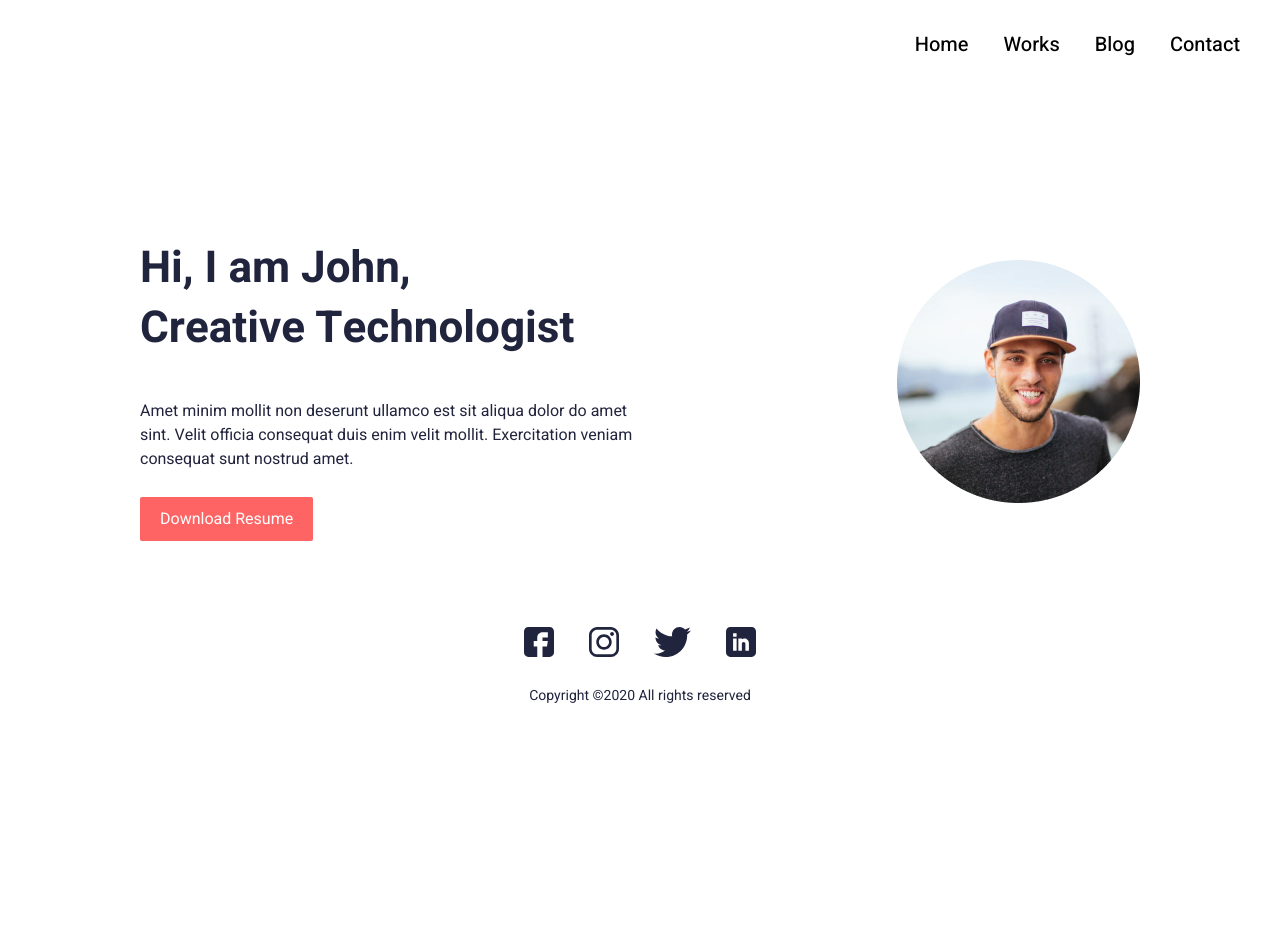
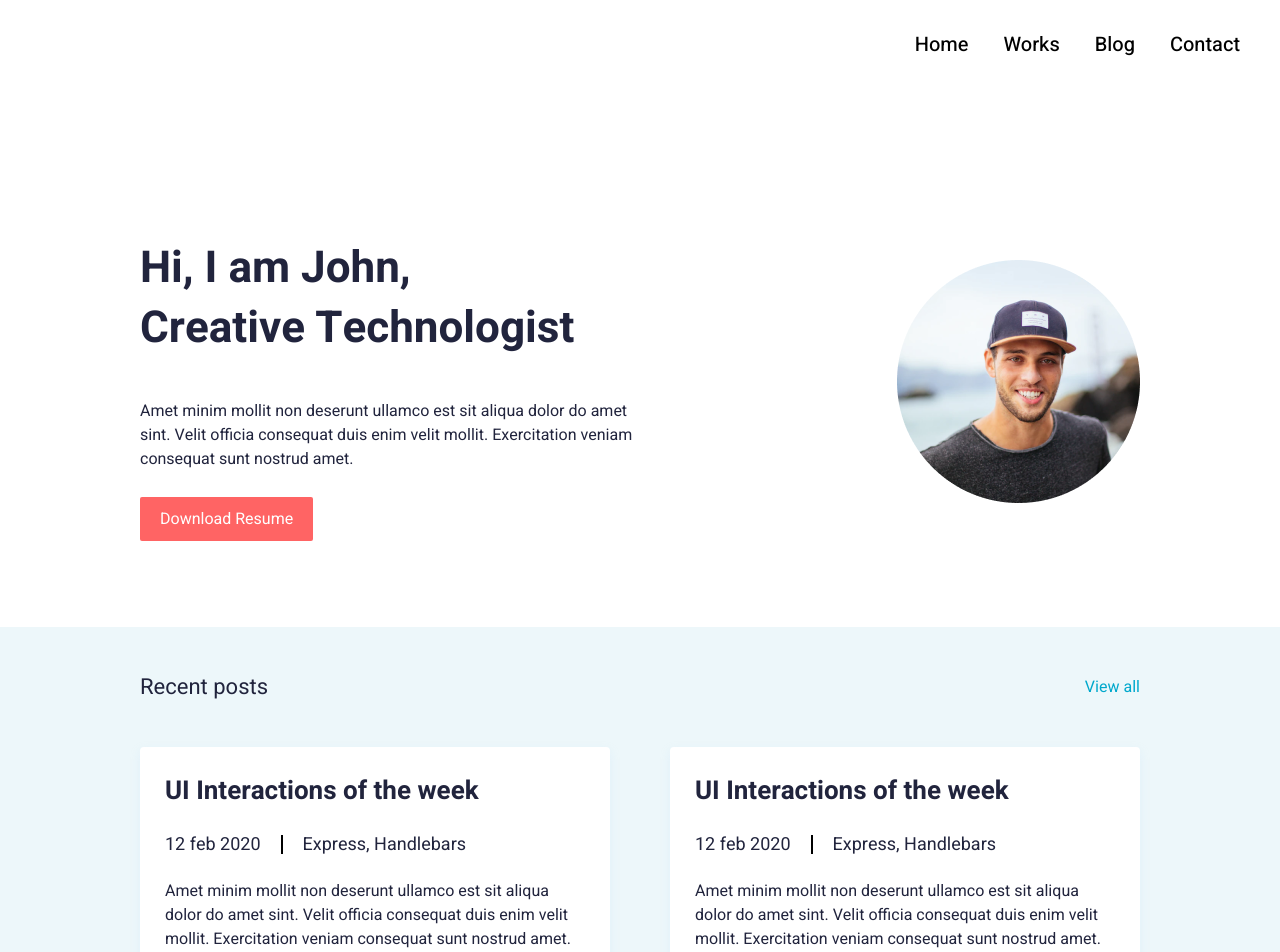
Before and after one commit to PosopDigit/react-blog-app, a React (Create React App) app: page / in a window 1280 px wide. Shown: the top 952 px of the page. Before the commit the page ends 800 px from the top, so only its background shows below. Built offline with nearby package versions, Linux system fonts and the light colour scheme.

Commit message:
RecentPosts

```diff
--- /dev/null
+++ b/src/components/LastBlogItem/LastBlogItem.jsx
@@ -0,0 +1,22 @@
+import styles from './LastBlogItem.module.scss'
+import { Link } from 'react-router-dom';
+
+const LastBlogItem = ({ title, date, type, descrip, id }) => {
+    return (
+        <div className={styles.LastBlogItem}>
+            <div className={styles.item__title}>
+                <Link to={`/blog/${id}`}><h2>{title}</h2></Link>
+            </div>
+            <div className={styles.item__type}>
+                <p className={styles.type__date}>{date}</p>
+                <div className={styles.type__line}></div>
+                <p className={styles.type__type}>{type}</p>
+            </div>
+            <div className={styles.descrip}>
+                <p className={styles.descrip__text}>{descrip}</p>
+            </div>
+        </div>
+    );
+}
+
+export default LastBlogItem;
--- /dev/null
+++ b/src/components/LastBlogItem/LastBlogItem.module.scss
@@ -0,0 +1,56 @@
+.LastBlogItem{
+    background: #FFFFFF;
+    box-shadow: 0px 4px 10px rgba(187, 225, 250, 0.25);
+    border-radius: 4px;
+    padding: 25px;
+    max-width: 420px;
+}
+.item__title{
+    a{
+        font-weight: 700;
+        font-size: 26px;
+        line-height: 38px;
+        text-decoration: none;
+        color: #21243D;
+        h2{
+            margin-bottom: 20px;
+        }
+    }
+}
+.item__type {
+    display: flex;
+    align-items: center;
+    margin-bottom: 20px;
+}
+
+.type__date {
+    font-weight: 400;
+    font-size: 18px;
+    line-height: 29px;
+    color: #21243D;
+    margin-right: 20px;
+}
+
+.type__line {
+    border: 1px solid #000000;
+    height: 17px;
+    margin-right: 20px;
+}
+
+.type__type {
+    font-weight: 400;
+    font-size: 18px;
+    line-height: 29px;
+    color: #21243D;
+}
+.descrip{
+}
+.descrip__text{
+    font-weight: 400;
+    font-size: 16px;
+    line-height: 24px;
+
+    /* Dark Color */
+
+    color: #21243D;
+}
--- /dev/null
+++ b/src/components/RecentPosts/RecentPosts.jsx
@@ -0,0 +1,34 @@
+import { Link } from 'react-router-dom';
+import LastBlogItem from '../LastBlogItem/LastBlogItem';
+import styles from './RecentPosts.module.scss';
+
+const RecentPosts = () => {
+  return (
+    <div className={styles.RecentPosts}>
+      <div className="container">
+        <div className={styles.sec__header}>
+          <h3>Recent posts</h3>
+          <Link to="/blog">View all</Link>
+        </div>
+        <div className={styles.sec__list}>
+          <LastBlogItem
+            key={1}
+            title="UI Interactions of the week"
+            date="12 feb 2020"
+            type="Express, Handlebars"
+            descrip="Amet minim mollit non deserunt ullamco est sit aliqua dolor do amet sint. Velit officia consequat duis enim velit mollit. Exercitation veniam consequat sunt nostrud amet."
+          />
+          <LastBlogItem
+            key={2}
+            title="UI Interactions of the week"
+            date="12 feb 2020"
+            type="Express, Handlebars"
+            descrip="Amet minim mollit non deserunt ullamco est sit aliqua dolor do amet sint. Velit officia consequat duis enim velit mollit. Exercitation veniam consequat sunt nostrud amet."
+          />
+        </div>
+      </div>
+    </div>
+  );
+};
+
+export default RecentPosts;
--- /dev/null
+++ b/src/components/RecentPosts/RecentPosts.module.scss
@@ -0,0 +1,30 @@
+.RecentPosts {
+    margin-top: 100px;
+    background: #EDF7FA;
+    padding: 30px 0;
+}
+.sec__header {
+    display: flex;
+    flex-direction: row;
+    justify-content: space-between;
+    align-items: center;
+    margin-bottom: 30px;
+    h3{
+        font-weight: 400;
+        font-size: 22px;
+        line-height: 60px;
+        color: #21243D;
+    }
+    a{
+        font-weight: 400;
+        font-size: 16px;
+        line-height: 24px;
+        text-align: right;
+        text-decoration: none;
+        color: #00A8CC
+    }
+}
+.sec__list {
+    display: flex;
+    justify-content: space-between;
+}
--- a/src/pages/HomePage.jsx
+++ b/src/pages/HomePage.jsx
@@ -1,9 +1,11 @@
 import HeaderHome from "../components/HeaderHome/HeaderHome";
+import RecentPosts from "../components/RecentPosts/RecentPosts";
 
 const HomePage = () => {
     return (
         <div>
             <HeaderHome />
+            <RecentPosts />
         </div>
     );
 }
```
